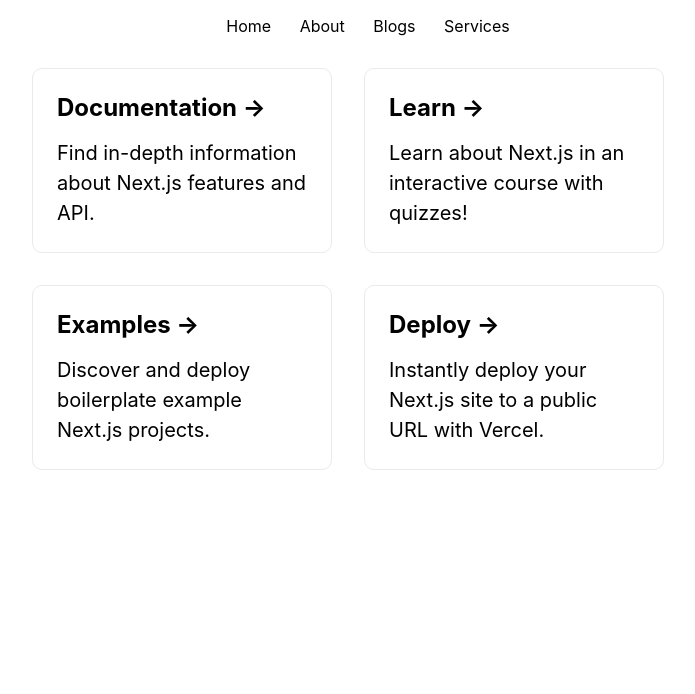
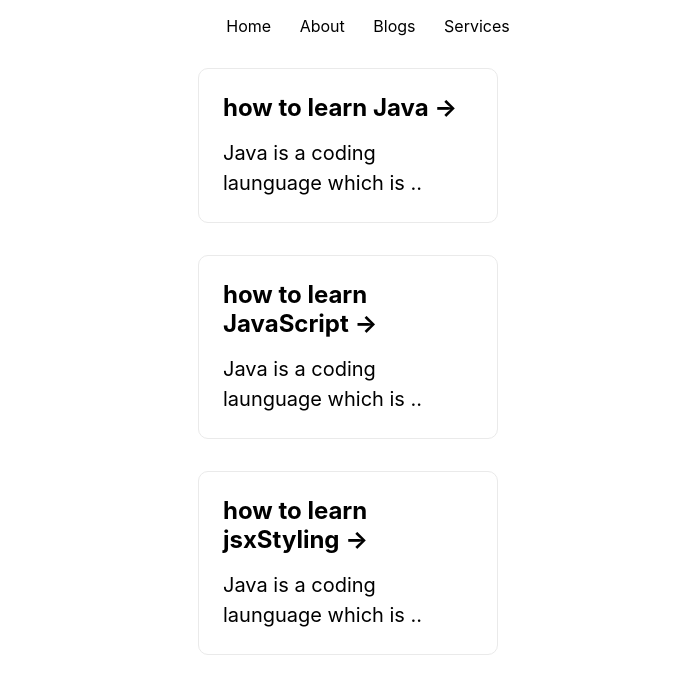
Before and after one commit to AartiJakhar/blogging-next-app, a Next.js app: page /blog/blog in a window 1280 px wide. Shown: the top 694 px of the page, without its empty margins (292-987 px from the left). Built offline with nearby package versions, Linux system fonts and the light colour scheme.

Commit message:
Using the API Endpoint to fetch all blogs

```diff
--- a/blogdata/how-to-learn-java.json
+++ b/blogdata/how-to-learn-java.json
@@ -2,5 +2,6 @@
     "title":"how to learn Java",
     "description":"Java is a coding launguage which is  ",
     "content":"ava is a coding launguage which is the most need full one",
-    "author":"Harry bhai"
+    "author":"Harry bhai",
+    "slug":"how-to-learn-java"
 }
--- a/blogdata/how-to-learn-javaScript.json
+++ b/blogdata/how-to-learn-javaScript.json
@@ -2,5 +2,6 @@
     "title":"how to learn JavaScript",
     "description":"Java is a coding launguage which is  ",
     "content":"ava is a coding launguage which is the most need full one",
-    "author":"Harry bhai"
+    "author":"Harry bhai",
+    "slug":"how-to-learn-JavaScript"
 }
--- a/blogdata/how-to-learn-jsxStyling.json
+++ b/blogdata/how-to-learn-jsxStyling.json
@@ -2,5 +2,6 @@
     "title":"how to learn jsxStyling",
     "description":"Java is a coding launguage which is  ",
     "content":"ava is a coding launguage which is the most need full one",
-    "author":"Harry bhai"
+    "author":"Harry bhai",
+    "slug":"how-to-learn-jsxStyling"
 }
--- a/pages/api/blogs.ts
+++ b/pages/api/blogs.ts
@@ -1,16 +1,25 @@
-// Next.js API route support: https://nextjs.org/docs/api-routes/introduction
+// http://localhost:3000/api/blogs
 import type { NextApiRequest, NextApiResponse } from 'next'
 import * as fs from 'fs'
-import { json } from 'stream/consumers'
-type Data = {
-  data:string,
+
+
+export default async function handler(
+  req: NextApiRequest,
+  res: NextApiResponse
+) {
+     let data = await fs.promises.readdir("blogdata");
+     let myFiles;
+     let allBlogs =[];
+
+  for (let index = 0; index < data.length; index++) {
+    const element = data[index];
+    myFiles=await  fs.promises.readFile(`blogdata/${element}`,'utf-8')
+   allBlogs.push(JSON.parse(myFiles))
+  // allBlogs = myFiles;
+  ; }
+
+
+    res.status(200).json(allBlogs);
+
+
 }
-
-export default function handler(
-  req: NextApiRequest,
-  res: NextApiResponse<Data>
-) {
-  fs.readdir("blogdata",(err,data)=>{
-    res.status(200).json(data);
-  })
-}
--- a/pages/api/getblog.ts
+++ b/pages/api/getblog.ts
@@ -1,7 +1,6 @@
 // http://localhost:3000/api/getblog?slug=how-to-learn-java
 import type { NextApiRequest, NextApiResponse } from 'next'
 import * as fs from 'fs'
-import { json } from 'stream/consumers'
 type Data = {
   error: string
 }
--- a/pages/blog/blog.tsx
+++ b/pages/blog/blog.tsx
@@ -1,39 +1,38 @@
-import React from "react";
+import React, { useEffect, useState } from "react";
 import styles from "../../styles/Home.module.css"
 import Link from "next/link";
-import jsn from "../../blogdata/how-to-learn-java.json";
 export default function blog() {
+const [blogs, setBlogs] = useState([{
+  "title":"how to learn Nodejs",
+  "description":"Java is a coding launguage which is  ",
+  "content":"ava is a coding launguage which is the most need full one",
+  "author":"Harry bhai",
+  "slug":"how-to-learn-nodejs"
+}]);
+
+  useEffect(() => {
+    fetch("http://localhost:3000/api/blogs").then((a)=>{
+     return a.json();})
+     .then((parsed)=>{
+      setBlogs(parsed)
+    })
+  }, [])
+  console.log(blogs)
   return (
-    <div>
-      <div className={styles.grid} style={{margin:"auto"}}>
-        <Link href="/blog/blogpost/hello" className={styles.card}>
-          <h2>Documentation &rarr;</h2>
-          <p>Find in-depth information about Next.js features and API.</p>
-        </Link>
+    <>
+    {blogs.map((e)=>{
+      return  <div key={e.slug}
+      className={styles.grid} style={{margin:"auto"}}> <Link href={`/blog/blogpost/${e.slug}`} className={styles.card}>
+      <h2>{e.title} &rarr;</h2>
+      <p>{e.description.slice(0,60)}..</p>
+    </Link>
+</div>;
+    })}
 
-        <Link href="https://nextjs.org/learn" className={styles.card}>
-          <h2>Learn &rarr;</h2>
-          <p>Learn about Next.js in an interactive course with quizzes!</p>
-        </Link>
 
-        <Link
-          href="https://github.com/vercel/next.js/tree/canary/examples"
-          className={styles.card}
-        >
-          <h2>Examples &rarr;</h2>
-          <p>Discover and deploy boilerplate example Next.js projects.</p>
-        </Link>
-
-        <Link
-          href="https://vercel.com/new?utm_source=create-next-app&utm_medium=default-template&utm_campaign=create-next-app"
-          target="_blank"
-          rel="noopener noreferrer"
-          className={styles.card}
-        >
-          <h2>Deploy &rarr;</h2>
-          <p>Instantly deploy your Next.js site to a public URL with Vercel.</p>
-        </Link>
-      </div>
-    </div>
+    </>
   );
 }
+
+// http://localhost:3000/api/getblog?slug=how-to-learn-java
+///http://localhost:3000/blog/blog
--- a/pages/blog/blogpost/[slug].tsx
+++ b/pages/blog/blogpost/[slug].tsx
@@ -22,7 +22,7 @@ export default function slug() {
         </style>
         <div className="container">
          <h1>
-           {jsn.title}
+           {slug}
          </h1>
          <h2>
             {jsn.description}
```
